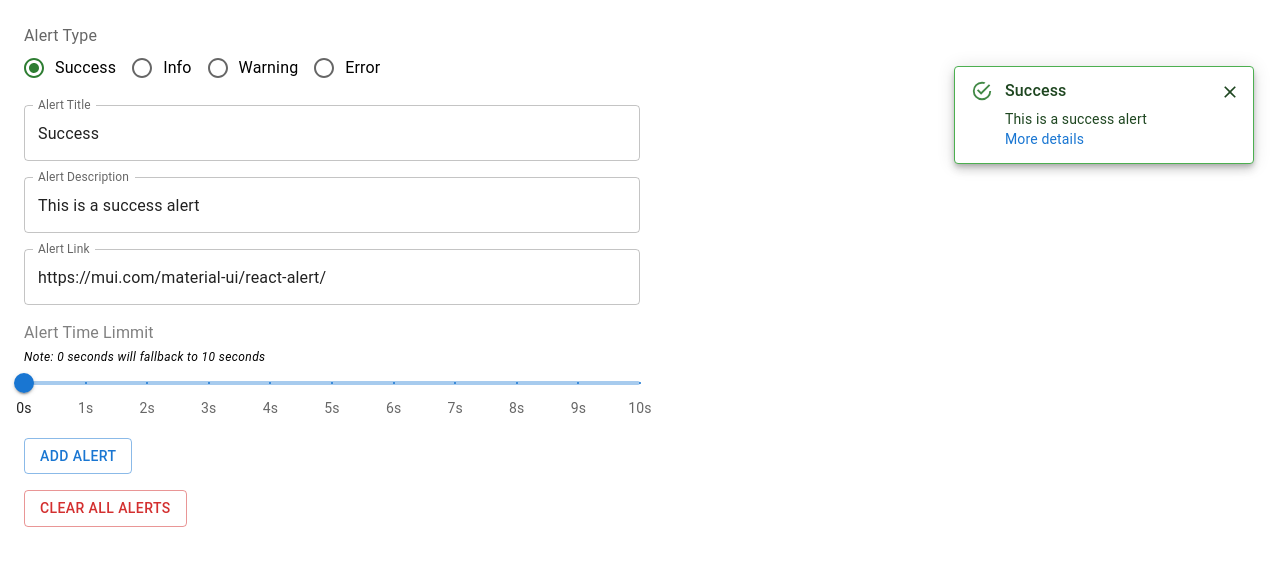
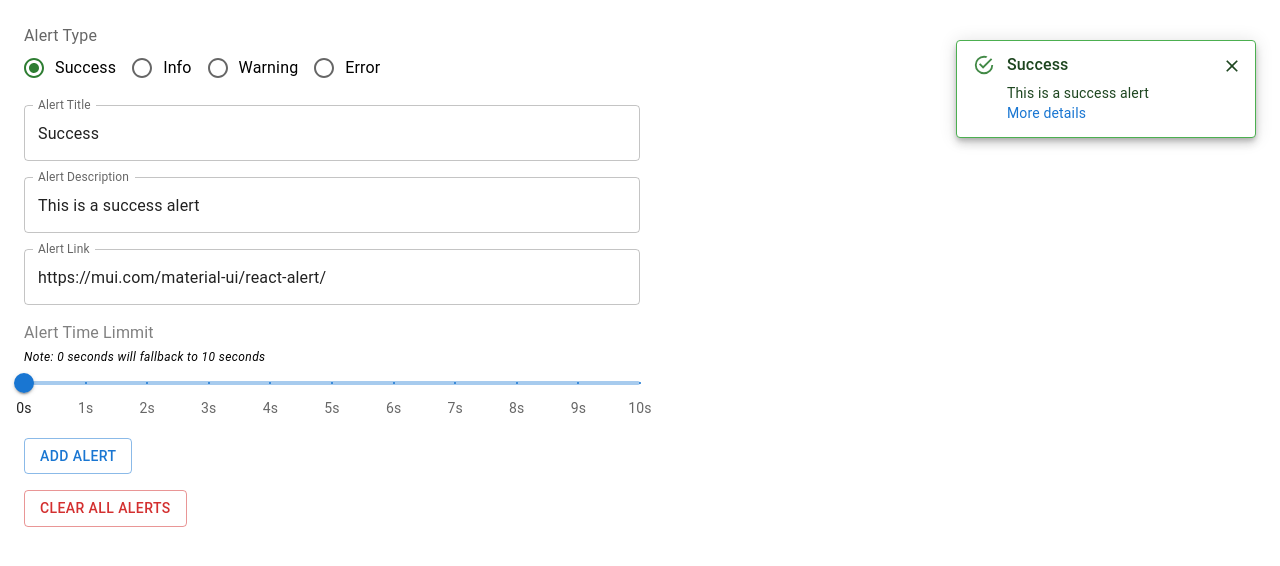
Before and after one commit to Yergeni/bidscale-frontend-case, a React (Create React App) app: page / in a window 1280 px wide. Both pictures are taken after a click on the button "ADD ALERT". Shown: the top 566 px of the page. Built offline with nearby package versions, Linux system fonts and the light colour scheme.

Commit message:
refator: move handle timer from context to the Alert component

```diff
--- a/src/components/Alert/Alert.styles.scss
+++ b/src/components/Alert/Alert.styles.scss
@@ -1,8 +1,8 @@
 .alert-container {
 	position: fixed;
 	padding: 1rem;
-	top: 50px;
-	right: 10px;
+	top: 24px;
+	right: 8px;
 	width: 300px;
 	max-height: 90vh;
 	overflow-y: scroll;
--- a/src/components/Alert/Alert.tsx
+++ b/src/components/Alert/Alert.tsx
@@ -1,11 +1,11 @@
-import React from "react";
+import { useEffect } from "react";
 
 import "./Alert.styles.scss";
 
 import Box from "@mui/material/Box";
 import Link from "@mui/material/Link";
 import Slide from "@mui/material/Slide";
-import MuiAlert, { AlertProps } from "@mui/material/Alert";
+import MuiAlert from "@mui/material/Alert";
 import AlertTitle from "@mui/material/AlertTitle";
 import { TransitionGroup } from "react-transition-group";
 
@@ -13,23 +13,29 @@ import { REMOVE, useAlertContext } from "context/AlertContext";
 
 import { AlertComponentProps } from "./Alert.types";
 
-const Alert = React.forwardRef<HTMLDivElement, AlertProps>(function Alert(
-	props,
-	ref
-) {
-	return (
-		<MuiAlert
-			elevation={6}
-			ref={ref}
-			variant="outlined"
-			sx={{ mb: 1, bgcolor: "background.paper" }}
-			{...props}
-		/>
-	);
-});
-
 function AlertComponent({ alerts }: AlertComponentProps) {
 	const { alertDispatch } = useAlertContext();
+
+	/* Will remove from top to bottom (queue FIFO) */
+	// TODO: look for better ways to acomplish auto-remove when 'timeLimit'
+	useEffect(() => {
+		if (alerts.length > 0) {
+			const timer = setTimeout(
+				() =>
+					alertDispatch({
+						type: REMOVE,
+						payload: { id: alerts[0].id },
+					}),
+				alerts[0].timeLimit
+			);
+			return () => clearTimeout(timer);
+		}
+		// eslint-disable-next-line
+	}, [alerts[0]]);
+
+	// Nice to have TODOs:
+	// - Disable autohide if the alert is focus
+	// - Enable autohide if alert loses focus (restarting previous time)
 
 	return (
 		<Box className="alert-container">
@@ -37,7 +43,10 @@ function AlertComponent({ alerts }: AlertComponentProps) {
 				{alerts.map((alert) => {
 					return (
 						<Slide key={alert.id} direction="left">
-							<Alert
+							<MuiAlert
+								variant="outlined"
+								elevation={6}
+								sx={{ mb: 1, bgcolor: "background.paper" }}
 								severity={alert.type}
 								onClose={() =>
 									alertDispatch({
@@ -46,7 +55,9 @@ function AlertComponent({ alerts }: AlertComponentProps) {
 									})
 								}
 							>
-								<AlertTitle>{alert.alertTitle}</AlertTitle>
+								{alert.alertTitle && (
+									<AlertTitle>{alert.alertTitle}</AlertTitle>
+								)}
 								{alert.text}
 								{alert.link && (
 									<Box>
@@ -60,7 +71,7 @@ function AlertComponent({ alerts }: AlertComponentProps) {
 										</Link>
 									</Box>
 								)}
-							</Alert>
+							</MuiAlert>
 						</Slide>
 					);
 				})}
--- a/src/context/AlertContext.tsx
+++ b/src/context/AlertContext.tsx
@@ -30,7 +30,7 @@ type RemoveAllAlertAction = {
 type AlertAction = AddAlertAction | RemoveAlertAction | RemoveAllAlertAction;
 
 export const initialState: AlertType[] = [];
-const autoDismiss = 10000; // 10 seconds
+const autoDismiss = 10000; // 10 seconds per requirement
 
 export function alertReducer(state: AlertType[], action: AlertAction) {
 	switch (action.type) {
@@ -69,23 +69,6 @@ export const AlertProvider = ({ children }: AlertProviderProps) => {
 	const [alerts, alertDispatch] = useReducer(alertReducer, initialState);
 	const alertData = { alerts, alertDispatch };
 
-	/* Will remove from top to bottom (queue FIFO) */
-	// TODO: look for better ways to acomplish auto-remove when 'timeLimit'
-	useEffect(() => {
-		if (alerts.length > 0) {
-			const timer = setTimeout(
-				() =>
-					alertDispatch({
-						type: REMOVE,
-						payload: { id: alerts[0].id },
-					}),
-				alerts[0].timeLimit
-			);
-			return () => clearTimeout(timer);
-		}
-		// eslint-disable-next-line
-	}, [alerts[0]]);
-
 	return (
 		<AlertContext.Provider value={alertData}>
 			{children}
```
